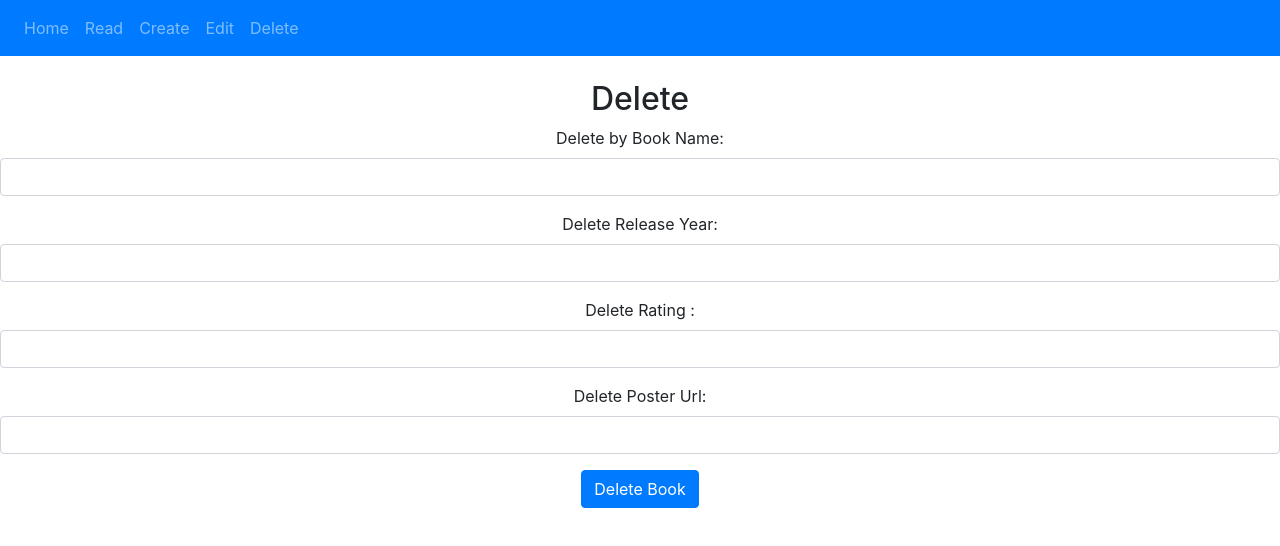
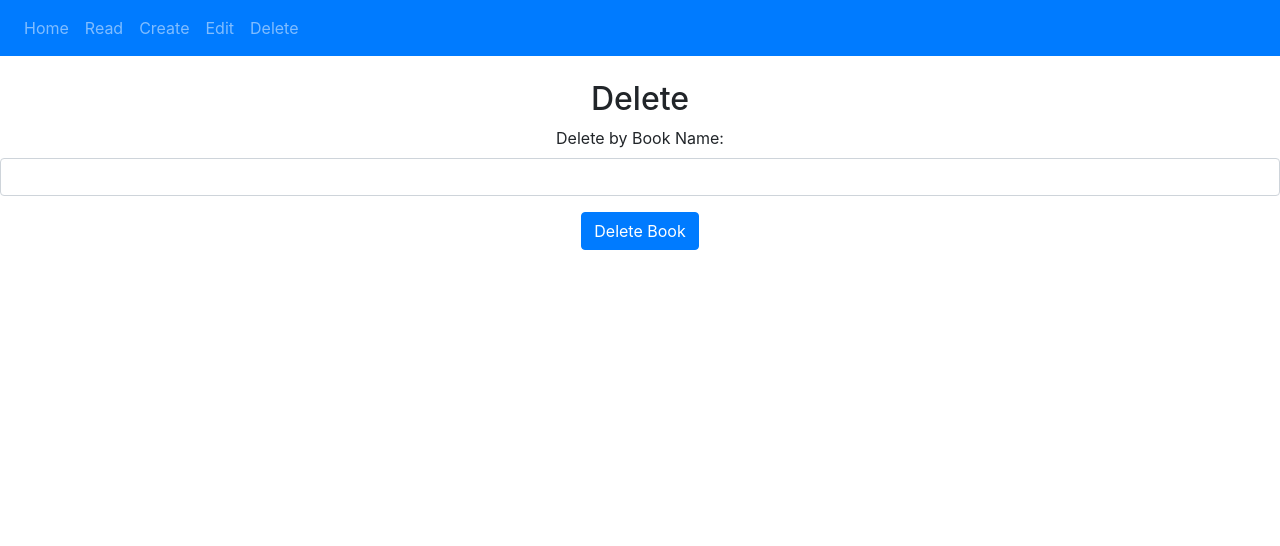
Before and after one commit to aodhanman/my-app2, a React (Create React App) app: page /delete in a window 1280 px wide. Shown: the top 546 px of the page. Built offline with nearby package versions, Linux system fonts and the light colour scheme.

Commit message:
Added assets folder, background not working

```diff
--- a/src/App.css
+++ b/src/App.css
@@ -1,5 +1,6 @@
 .App {
   text-align: center;
+
 }
 
 .App-logo {
@@ -8,6 +9,8 @@
 
 .App-header {
   background-color: #282c34;
+  background: url("my-app/Assets/library.jpg") ;
+
   min-height: 100vh;
   display: flex;
   flex-direction: column;
--- a/src/components/delete.js
+++ b/src/components/delete.js
@@ -76,30 +76,7 @@ class Delete extends React.Component {
               onChange={this.onChangeBookName}
             />
           </div>
-          <div className="form-group">
-            <label>Delete Release Year: </label>
-            <input type="text"
-              className="form-control"
-              value={this.state.Year}
-              onChange={this.onChangeBookYear}
-            />
-          </div>
-          <div className="form-group">
-            <label>Delete Rating : </label>
-            <input type="text"
-              className="form-control"
-              value={this.state.Rating}
-              onChange={this.onChangeBookRating}
-            />
-          </div>
-          <div className="form-group">
-            <label>Delete Poster Url: </label>
-            <input type="text"
-              className="form-control"
-              value={this.state.Poster}
-              onChange={this.onChangeBookPoster}
-            />
-          </div>
+
           <div className="form-group">
             <input type="submit" value="Delete Book" className="btn btn-primary" />
           </div>
```
Also changed, not shown: Assets/library.jpg (added).
